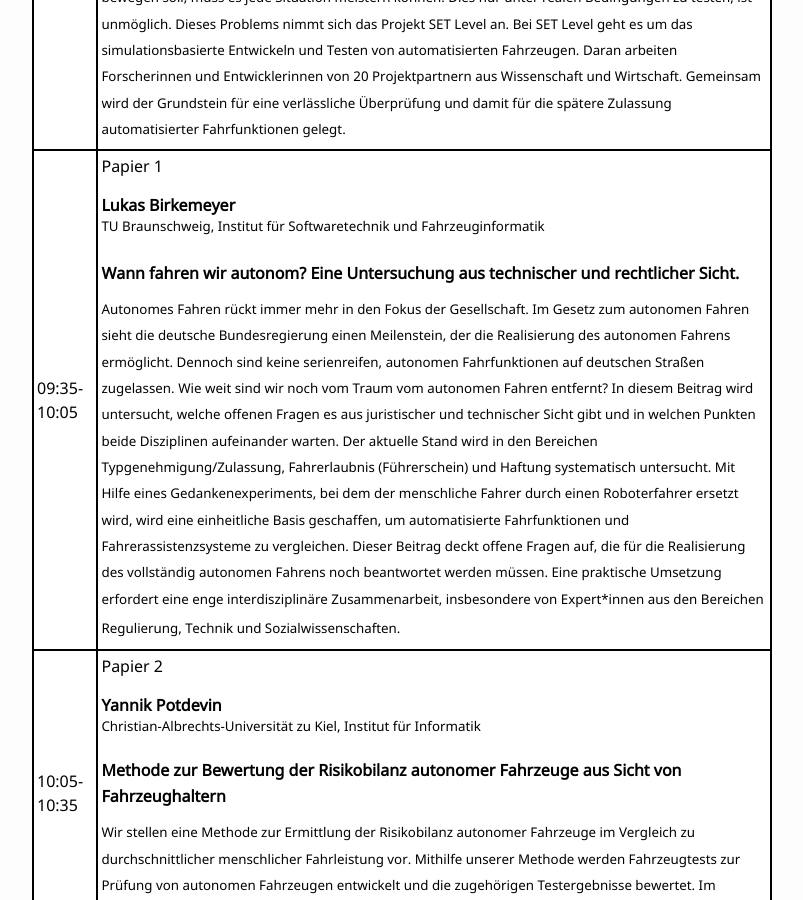
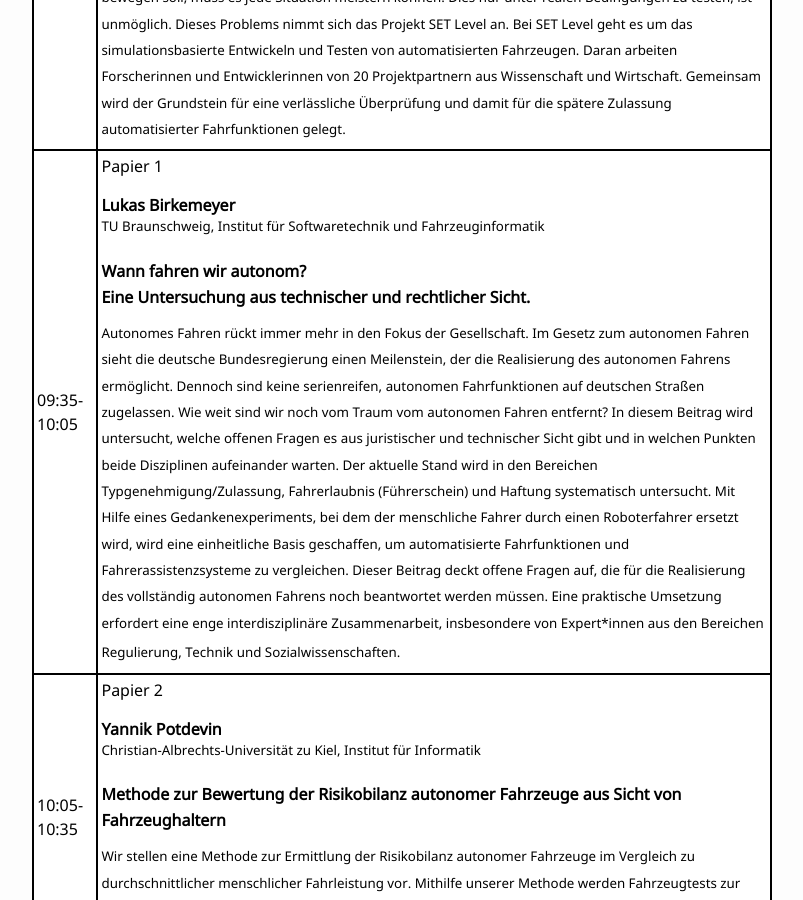
Before and after one commit to ASE-Workshop/2022, a Jekyll site: the page built from 0-programm.md, in a window 1280 px wide and 900 px high, scrolled down 605 px. Shown: the whole window, without its empty margins (238-1041 px from the left). Built offline with Jekyll 4.4.1, drawn with Linux system fonts in a browser that asks for light colours.

```diff
--- a/0-programm.md
+++ b/0-programm.md
@@ -61,7 +61,8 @@ table.GeneratedTable thead {
       <td>Papier 1 <p></p>
         <b>Lukas Birkemeyer</b> <br/>
         <sup> TU Braunschweig, Institut für Softwaretechnik und Fahrzeuginformatik </sup> <p></p>
-        <b>Wann fahren wir autonom? Eine Untersuchung aus technischer und rechtlicher Sicht.</b>
+        <b>Wann fahren wir autonom?</b> <br/>
+        <b>Eine Untersuchung aus technischer und rechtlicher Sicht.</b>
         <sup><p></p>Autonomes Fahren rückt immer mehr in den Fokus der Gesellschaft. Im Gesetz zum autonomen Fahren sieht die deutsche Bundesregierung einen Meilenstein, der die Realisierung des autonomen Fahrens ermöglicht. Dennoch sind keine serienreifen, autonomen Fahrfunktionen auf deutschen Straßen zugelassen. Wie weit sind wir noch vom Traum vom autonomen Fahren entfernt? In diesem Beitrag wird untersucht, welche offenen Fragen es aus juristischer und technischer Sicht gibt und in welchen Punkten beide Disziplinen aufeinander warten. Der aktuelle Stand wird in den Bereichen Typgenehmigung/Zulassung, Fahrerlaubnis (Führerschein) und Haftung systematisch untersucht. Mit Hilfe eines Gedankenexperiments, bei dem der menschliche Fahrer durch einen Roboterfahrer ersetzt wird, wird eine einheitliche Basis geschaffen, um automatisierte Fahrfunktionen und Fahrerassistenzsysteme zu vergleichen. Dieser Beitrag deckt offene Fragen auf, die für die Realisierung des vollständig autonomen Fahrens noch beantwortet werden müssen. Eine praktische Umsetzung erfordert eine enge interdisziplinäre Zusammenarbeit, insbesondere von Expert*innen aus den Bereichen Regulierung, Technik und Sozialwissenschaften.  <sup>
      <tr>
       <td>10:05-10:35</td>
```
